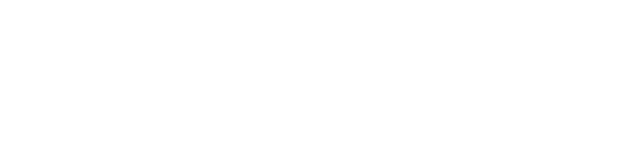
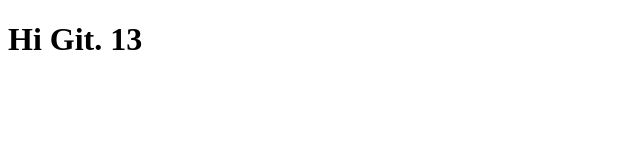
Before and after one commit to Malle-D/tested6, a plain HTML site: page index.html in a window 1280 px wide. Shown: the whole page, without its empty margins (0-640 px from the left). Drawn offline with Linux system fonts and the light colour scheme.

Commit message:
Add new hedding to HTML and folder CSS with file

```diff
--- a/index.html
+++ b/index.html
@@ -4,9 +4,12 @@
    <meta charset="UTF-8">
    <meta http-equiv="X-UA-Compatible" content="IE=edge">
    <meta name="viewport" content="width=device-width, initial-scale=1.0">
+   <link rel="stylesheet" href="./css/main.css">
    <title>Document</title>
 </head>
 <body>
-
+   <h1>
+      Hi Git. 13
+   </h1>
 </body>
 </html>
```
Also changed, not shown: css/main.css (added).
